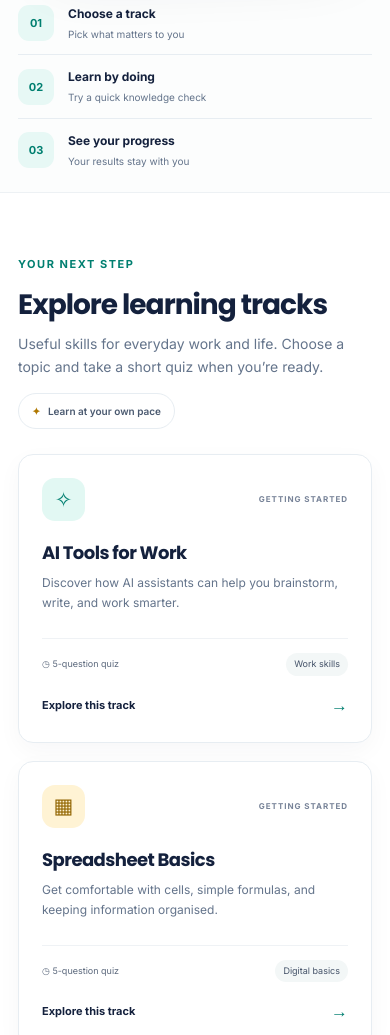
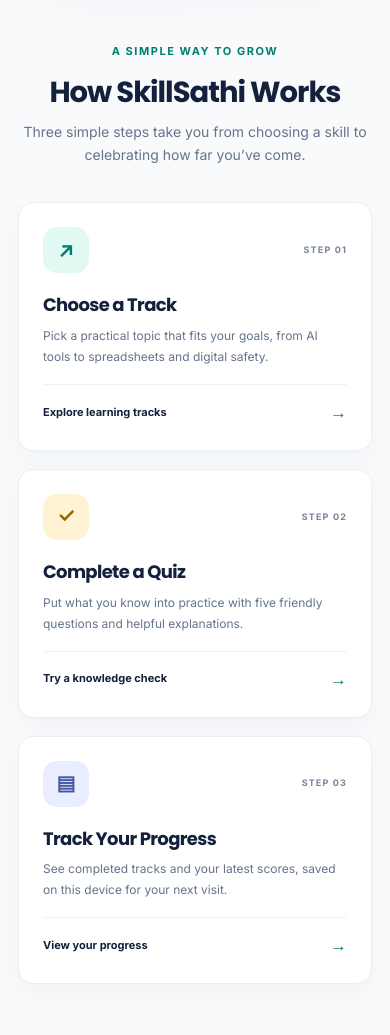
Before and after one commit to mahi854/codespaces-blank, a plain HTML site: page index.html in a window 390 px wide. Shown: the part 996-2031 px from the top of the page. Drawn offline with Linux system fonts and the light colour scheme.

Commit message:
Improve SkillSathi responsive design

```diff
--- a/index.html
+++ b/index.html
@@ -73,13 +73,42 @@
         </div>
       </section>
 
-      <section class="trust-strip" id="how-it-works" aria-label="How SkillSathi works">
-        <div class="page-width trust-inner">
-          <div><span class="trust-icon" aria-hidden="true">01</span><span><strong>Choose a track</strong><small>Pick what matters to you</small></span></div>
-          <span class="trust-divider" aria-hidden="true"></span>
-          <div><span class="trust-icon" aria-hidden="true">02</span><span><strong>Learn by doing</strong><small>Try a quick knowledge check</small></span></div>
-          <span class="trust-divider" aria-hidden="true"></span>
-          <div><span class="trust-icon" aria-hidden="true">03</span><span><strong>See your progress</strong><small>Your results stay with you</small></span></div>
+      <section class="process-section section-space" id="how-it-works" aria-labelledby="process-title">
+        <div class="page-width">
+          <div class="process-heading">
+            <p class="eyebrow">A SIMPLE WAY TO GROW</p>
+            <h2 id="process-title">How SkillSathi Works</h2>
+            <p>Three simple steps take you from choosing a skill to celebrating how far you’ve come.</p>
+          </div>
+          <ol class="process-grid">
+            <li class="process-card">
+              <div class="process-card-top">
+                <span class="process-icon process-icon-track" aria-hidden="true">↗</span>
+                <span class="process-step-label">STEP 01</span>
+              </div>
+              <h3>Choose a Track</h3>
+              <p>Pick a practical topic that fits your goals, from AI tools to spreadsheets and digital safety.</p>
+              <a class="process-link" href="#tracks">Explore learning tracks <span aria-hidden="true">→</span></a>
+            </li>
+            <li class="process-card">
+              <div class="process-card-top">
+                <span class="process-icon process-icon-quiz" aria-hidden="true">✓</span>
+                <span class="process-step-label">STEP 02</span>
+              </div>
+              <h3>Complete a Quiz</h3>
+              <p>Put what you know into practice with five friendly questions and helpful explanations.</p>
+              <a class="process-link" href="#quizzes">Try a knowledge check <span aria-hidden="true">→</span></a>
+            </li>
+            <li class="process-card">
+              <div class="process-card-top">
+                <span class="process-icon process-icon-progress" aria-hidden="true">▤</span>
+                <span class="process-step-label">STEP 03</span>
+              </div>
+              <h3>Track Your Progress</h3>
+              <p>See completed tracks and your latest scores, saved on this device for your next visit.</p>
+              <a class="process-link" href="#progress">View your progress <span aria-hidden="true">→</span></a>
+            </li>
+          </ol>
         </div>
       </section>
 
--- a/style.css
+++ b/style.css
@@ -93,15 +93,25 @@ h1, h2, h3 { font-family: "Poppins", "Inter", sans-serif; letter-spacing: -.035e
 .spark-one { top: 54px; right: 75px; font-size: 25px; }
 .spark-two { bottom: 70px; left: 12px; font-size: 20px; }
 
-.trust-strip { border-block: 1px solid #edf1f4; background: #fcfdfd; }
-.trust-inner { min-height: 110px; display: flex; align-items: center; justify-content: space-between; gap: 20px; }
-.trust-inner > div { display: flex; align-items: center; gap: 14px; }
-.trust-icon { width: 36px; height: 36px; display: grid; place-items: center; border-radius: 11px; background: #e7f8f5; color: var(--teal-dark); font-size: 11px; font-weight: 700; }
-.trust-inner strong, .trust-inner small { display: block; }
-.trust-inner strong { font-size: 12px; }
-.trust-inner small { margin-top: 2px; color: var(--muted); font-size: 10px; }
-.trust-divider { height: 36px; border-left: 1px solid var(--line); }
 .section-space { padding-block: 92px; }
+.process-section { background: var(--cream); }
+.process-heading { max-width: 620px; margin: 0 auto 36px; text-align: center; }
+.process-heading h2 { margin-bottom: 10px; font-size: clamp(29px, 3.3vw, 38px); }
+.process-heading > p:last-child { margin-bottom: 0; color: var(--muted); font-size: 14px; }
+.process-grid { display: grid; grid-template-columns: repeat(3, minmax(0, 1fr)); gap: 18px; margin: 0; padding: 0; list-style: none; }
+.process-card { min-height: 260px; display: flex; flex-direction: column; padding: 24px; border: 1px solid #e8eef1; border-radius: 15px; background: var(--white); box-shadow: 0 8px 24px rgba(20,33,61,.035); transition: transform .22s ease, box-shadow .22s ease, border-color .22s ease; }
+.process-card:hover, .process-card:focus-within { transform: translateY(-5px); border-color: #cee9e4; box-shadow: var(--shadow); }
+.process-card-top { display: flex; align-items: center; justify-content: space-between; margin-bottom: 21px; }
+.process-icon { width: 46px; height: 46px; display: grid; place-items: center; border-radius: 14px; font-size: 20px; font-weight: 700; }
+.process-icon-track { background: #e2f8f3; color: var(--teal-dark); }
+.process-icon-quiz { background: #fff3d4; color: #926500; }
+.process-icon-progress { background: #e9edff; color: #4755a3; }
+.process-step-label { color: #778398; font-size: 9px; font-weight: 700; letter-spacing: .13em; }
+.process-card h3 { margin-bottom: 9px; font-size: 18px; }
+.process-card > p { margin-bottom: 17px; color: var(--muted); font-size: 12px; line-height: 1.75; }
+.process-link { display: flex; align-items: center; justify-content: space-between; gap: 10px; margin-top: auto; padding-top: 13px; border-top: 1px solid #eff2f5; color: var(--navy); font-size: 11px; font-weight: 700; }
+.process-link span { color: var(--teal-dark); font-size: 17px; transition: transform .2s ease; }
+.process-link:hover span { transform: translateX(4px); }
 .section-heading, .progress-heading { display: flex; justify-content: space-between; align-items: end; gap: 25px; margin-bottom: 34px; }
 .section-heading h2, .progress-heading h2 { margin-bottom: 10px; font-size: clamp(28px, 3.3vw, 38px); }
 .section-description { max-width: 600px; margin-bottom: 0; color: var(--muted); font-size: 14px; }
@@ -248,14 +258,12 @@ h1, h2, h3 { font-family: "Poppins", "Inter", sans-serif; letter-spacing: -.035e
   .floating-note { right: 1px; bottom: 27px; }
   .spark-one { right: 28px; }
   .spark-two { left: 4px; }
-  .trust-inner { align-items: stretch; flex-direction: column; gap: 0; padding-block: 11px; }
-  .trust-inner > div { padding-block: 12px; }
-  .trust-divider { width: 100%; height: 0; border-top: 1px solid var(--line); border-left: 0; }
   .section-space { padding-block: 62px; }
   .section-heading, .progress-heading { align-items: flex-start; flex-direction: column; gap: 15px; margin-bottom: 25px; }
   .heading-aside { font-size: 10px; }
-  .track-grid, .progress-grid { grid-template-columns: 1fr; }
+  .track-grid, .process-grid, .progress-grid { grid-template-columns: 1fr; }
   .track-card { min-height: 250px; }
+  .process-card { min-height: auto; }
   .quiz-layout { grid-template-columns: 1fr; gap: 25px; }
   .quiz-intro h2 { font-size: 34px; }
   .quiz-panel { min-height: 380px; padding: 20px; }
@@ -272,5 +280,5 @@ h1, h2, h3 { font-family: "Poppins", "Inter", sans-serif; letter-spacing: -.035e
   *, *::before, *::after { scroll-behavior: auto !important; transition-duration: .01ms !important; animation-duration: .01ms !important; animation-iteration-count: 1 !important; }
 }
 @media (hover: none) {
-  .track-card:hover, .progress-card:hover { transform: none; box-shadow: 0 8px 24px rgba(20,33,61,.035); }
+  .track-card:hover, .process-card:hover, .progress-card:hover { transform: none; box-shadow: 0 8px 24px rgba(20,33,61,.035); }
 }
```
